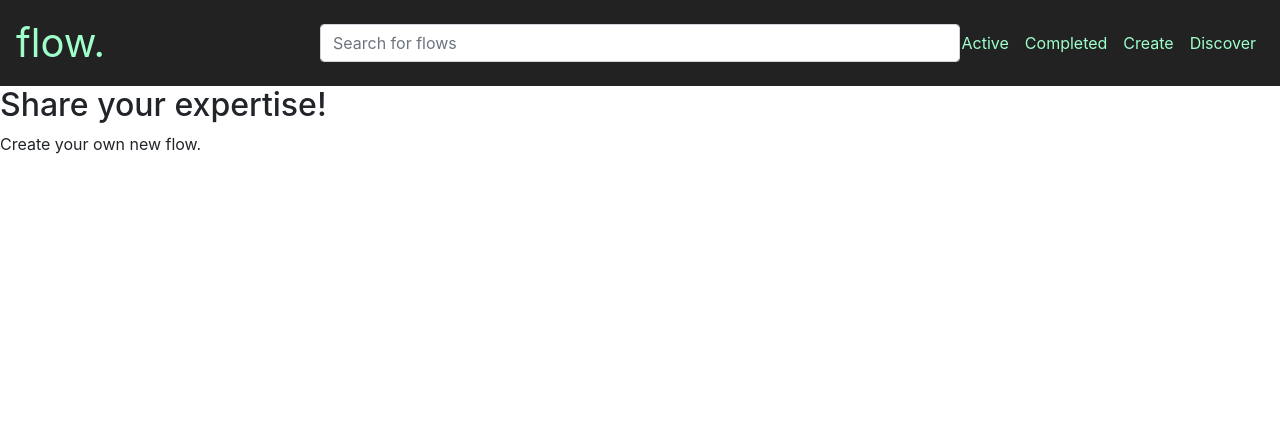
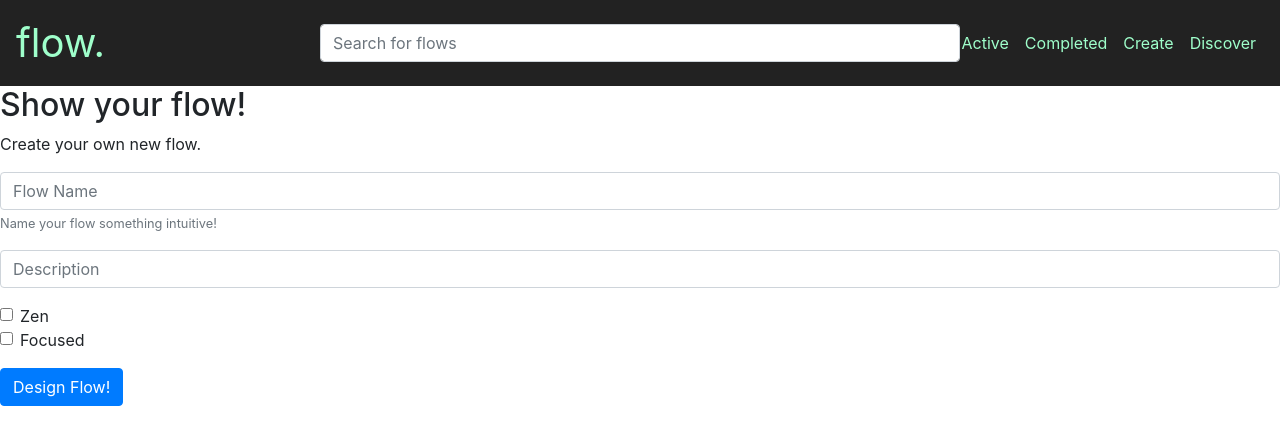
Before and after one commit to preethi-d/covidHack, a React (Create React App) app: page /create in a window 1280 px wide. Shown: the top 444 px of the page. Built offline with nearby package versions, Linux system fonts and the light colour scheme.

Commit message:
Add template for creating new flow in Create page

```diff
--- a/src/Create.js
+++ b/src/Create.js
@@ -1,8 +1,29 @@
 import React from 'react';
+import Form from 'react-bootstrap/Form';
+import Button from 'react-bootstrap/Button';
 
 export const Create = () => (
     <>
-      <h2>Share your expertise!</h2>
+      <h2>Show your flow!</h2>
       <p>Create your own new flow.</p>
+      <Form>
+        <Form.Group controlId="formBasicEmail">
+          <Form.Control type="Flow Name" placeholder="Flow Name" />
+          <Form.Text className="text-muted">
+            Name your flow something intuitive!
+          </Form.Text>
+        </Form.Group>
+
+        <Form.Group controlId="formBasicPassword">
+          <Form.Control type="Description" placeholder="Description" />
+        </Form.Group>
+        <Form.Group controlId="formBasicCheckbox">
+          <Form.Check type="checkbox" label="Zen" />
+          <Form.Check type="checkbox" label="Focused" />
+        </Form.Group>
+        <Button variant="primary" type="submit">
+          Design Flow!
+        </Button>
+      </Form>
     </>
 )
```
